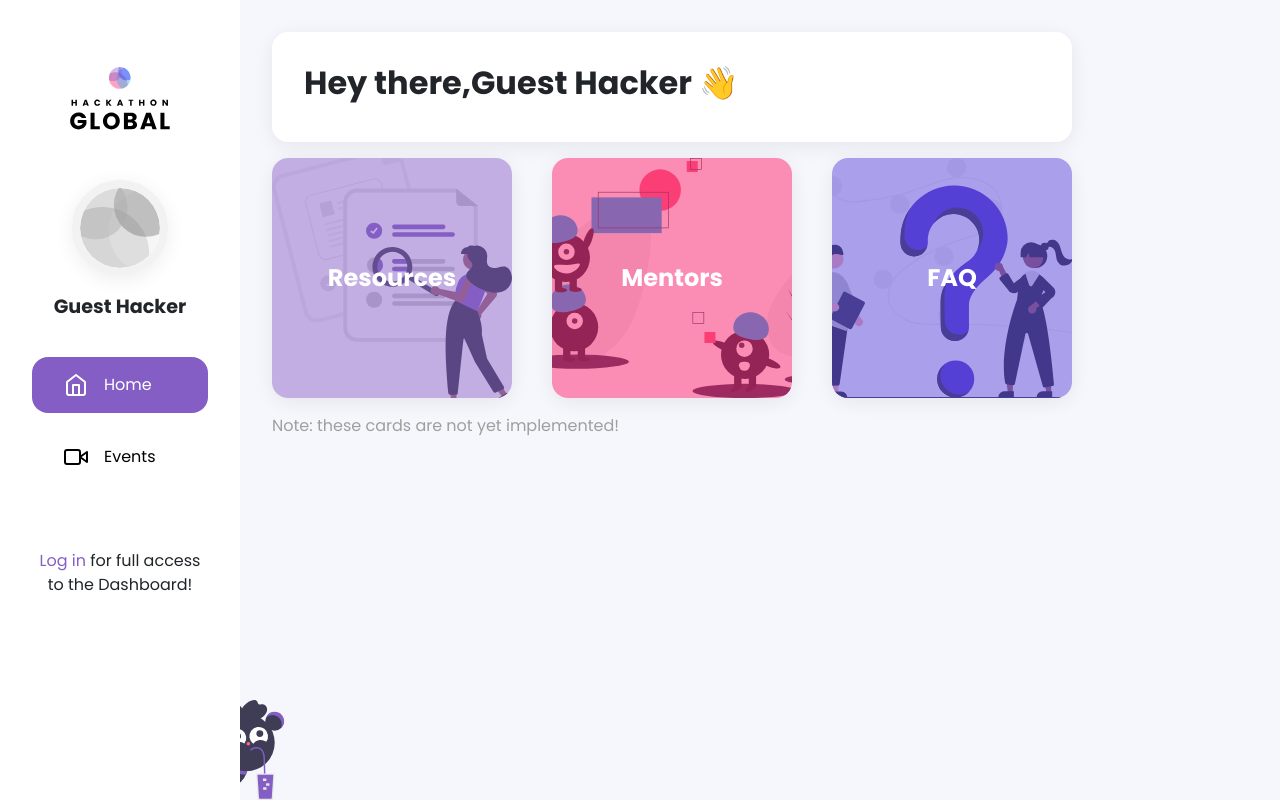
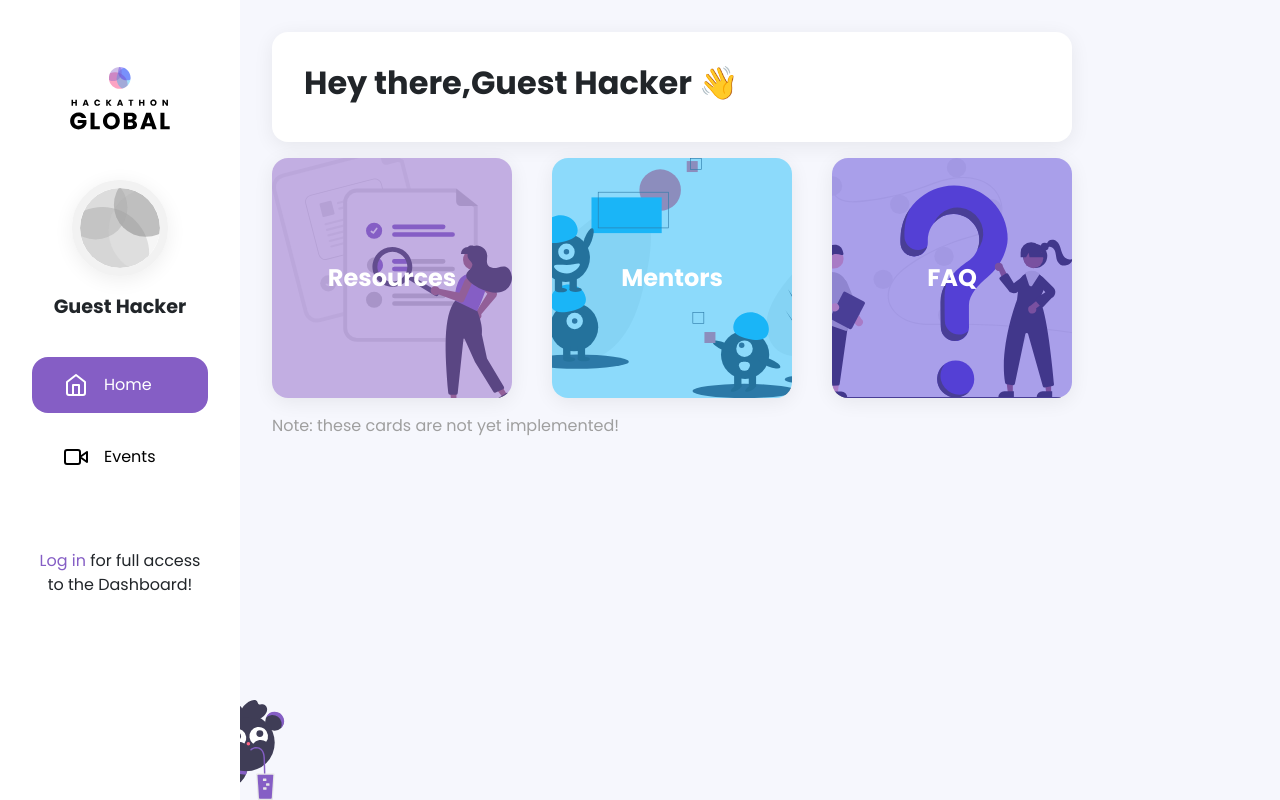
Before and after one commit to janakitti/hackathon-global, a React (Create React App) app: page /#/ in a window 1280 px wide. Built offline with nearby package versions, Linux system fonts and the light colour scheme.

Commit message:
Change color of Mentors card

```diff
--- a/src/components/Home/Home.scss
+++ b/src/components/Home/Home.scss
@@ -52,7 +52,7 @@
 }
 
 #home__card--mentors {
-  background-color: rgba($activity, $event-filter-alpha);
+  background-color: rgba($workshop, $event-filter-alpha);
 }
 
 #home__card--faq {
```
